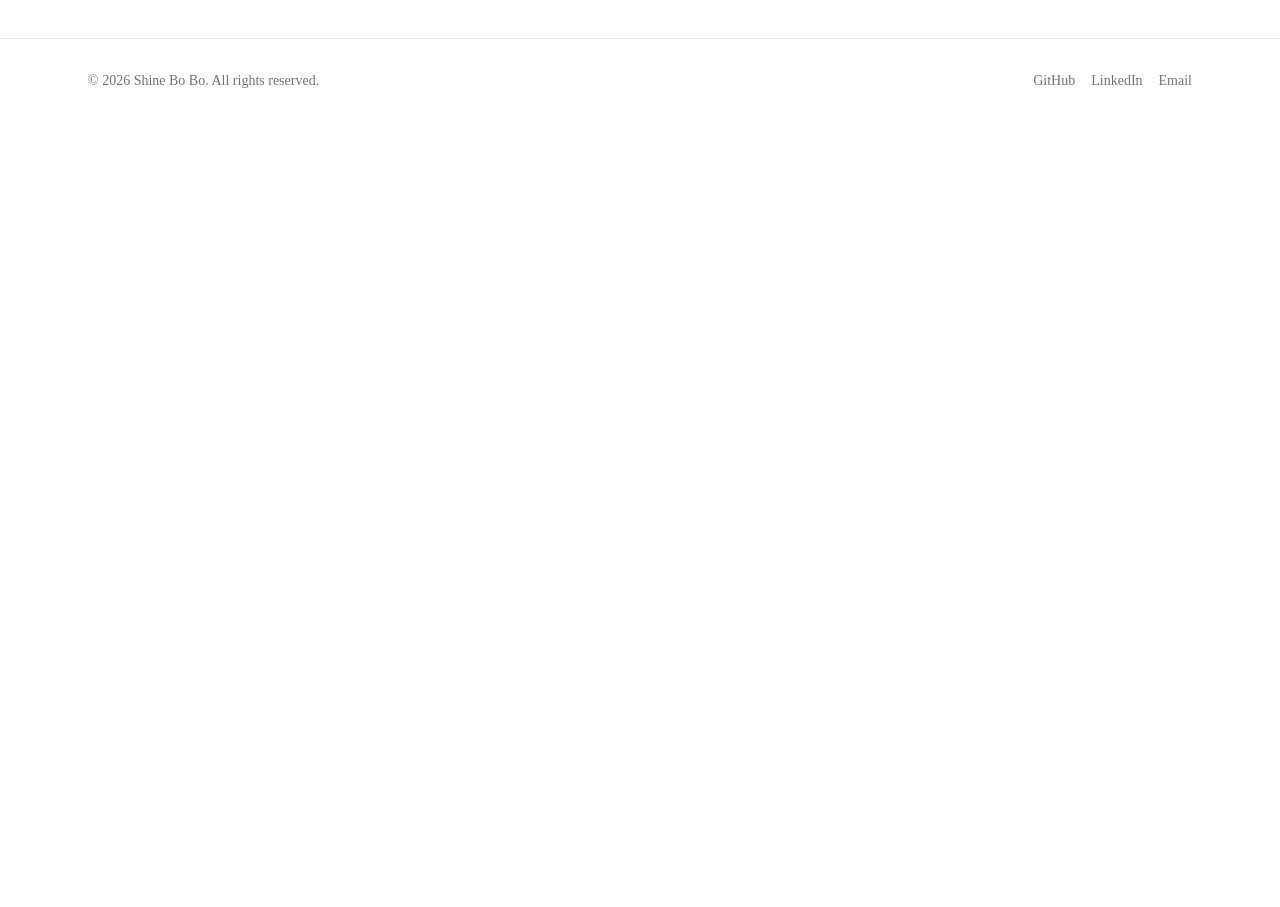
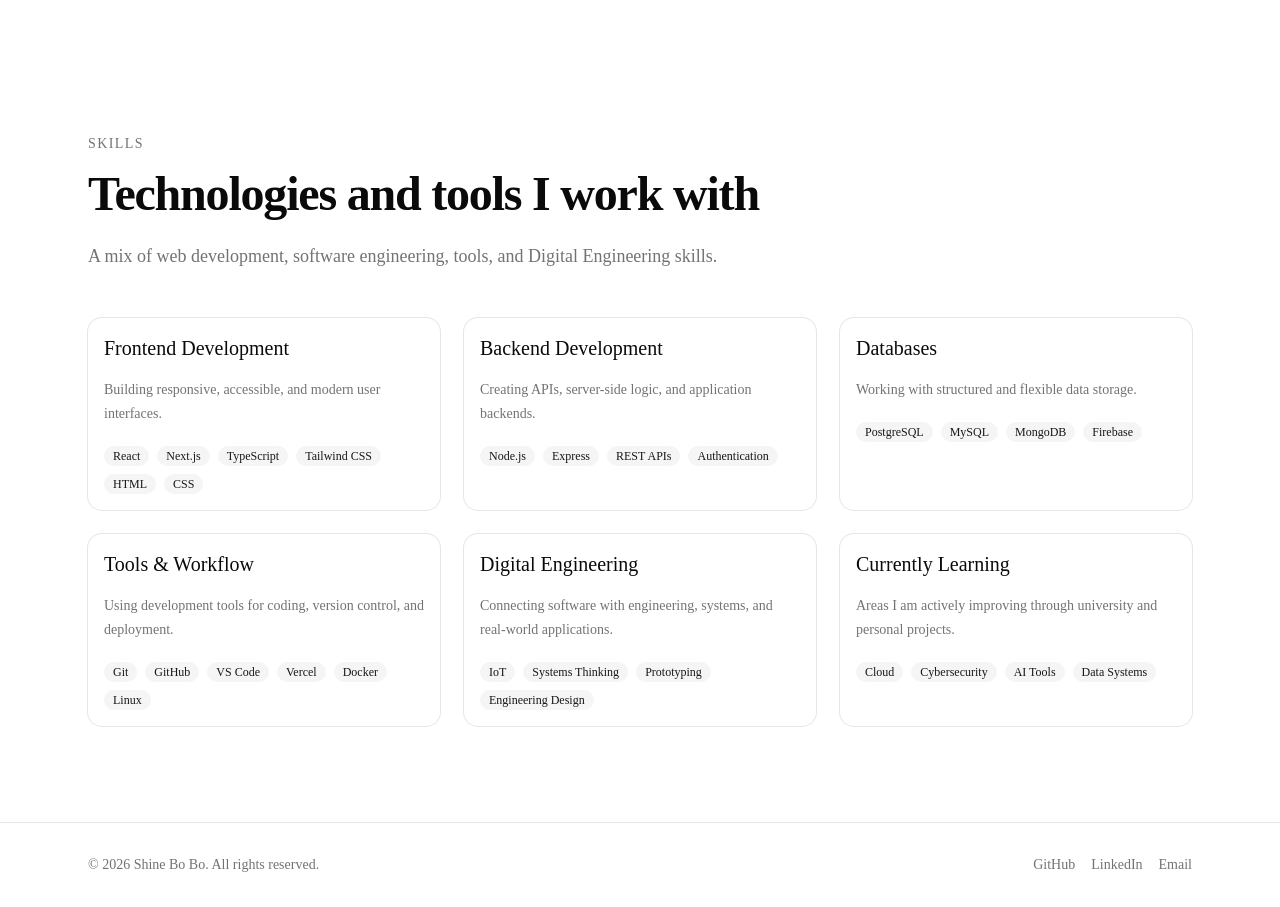
Before and after one commit to ShineBo/portfolio, a Next.js app: page / in a window 1280 px wide. Shown: the part 1440-2347 px from the top of the page. Before the commit the page ends 1563 px from the top, so only its background shows below. Built offline with nearby package versions, Linux system fonts and the light colour scheme.

Commit message:
feat: add skills preview section

```diff
--- a/src/app/page.tsx
+++ b/src/app/page.tsx
@@ -1,11 +1,13 @@
 import { FeaturedProjectsSection } from "@/components/sections/featured-projects-section"
 import { HeroSection } from "@/components/sections/hero-section"
+import { SkillsSection } from "@/components/sections/skills-section"
 
 export default function HomePage() {
   return (
     <>
       <HeroSection />
       <FeaturedProjectsSection />
+      <SkillsSection />
     </>
   )
 }
--- /dev/null
+++ b/src/components/sections/skills-section.tsx
@@ -0,0 +1,41 @@
+import { Badge } from "@/components/ui/badge"
+import { Card, CardContent, CardHeader, CardTitle } from "@/components/ui/card"
+import { SectionContainer } from "@/components/shared/section-container"
+import { SectionHeading } from "@/components/shared/section-heading"
+import { skillCategories } from "@/data/skills"
+
+export function SkillsSection() {
+  return (
+    <SectionContainer>
+      <SectionHeading
+        eyebrow="Skills"
+        title="Technologies and tools I work with"
+        description="A mix of web development, software engineering, tools, and Digital Engineering skills."
+      />
+
+      <div className="mt-12 grid gap-6 md:grid-cols-2 lg:grid-cols-3">
+        {skillCategories.map((category) => (
+          <Card key={category.title} className="h-full">
+            <CardHeader>
+              <CardTitle className="text-xl">{category.title}</CardTitle>
+            </CardHeader>
+
+            <CardContent>
+              <p className="text-sm leading-6 text-muted-foreground">
+                {category.description}
+              </p>
+
+              <div className="mt-5 flex flex-wrap gap-2">
+                {category.skills.map((skill) => (
+                  <Badge key={skill} variant="secondary">
+                    {skill}
+                  </Badge>
+                ))}
+              </div>
+            </CardContent>
+          </Card>
+        ))}
+      </div>
+    </SectionContainer>
+  )
+}
--- /dev/null
+++ b/src/data/skills.ts
@@ -0,0 +1,38 @@
+export type SkillCategory = {
+  title: string
+  description: string
+  skills: string[]
+}
+
+export const skillCategories: SkillCategory[] = [
+  {
+    title: "Frontend Development",
+    description: "Building responsive, accessible, and modern user interfaces.",
+    skills: ["React", "Next.js", "TypeScript", "Tailwind CSS", "HTML", "CSS"],
+  },
+  {
+    title: "Backend Development",
+    description: "Creating APIs, server-side logic, and application backends.",
+    skills: ["Node.js", "Express", "REST APIs", "Authentication"],
+  },
+  {
+    title: "Databases",
+    description: "Working with structured and flexible data storage.",
+    skills: ["PostgreSQL", "MySQL", "MongoDB", "Firebase"],
+  },
+  {
+    title: "Tools & Workflow",
+    description: "Using development tools for coding, version control, and deployment.",
+    skills: ["Git", "GitHub", "VS Code", "Vercel", "Docker", "Linux"],
+  },
+  {
+    title: "Digital Engineering",
+    description: "Connecting software with engineering, systems, and real-world applications.",
+    skills: ["IoT", "Systems Thinking", "Prototyping", "Engineering Design"],
+  },
+  {
+    title: "Currently Learning",
+    description: "Areas I am actively improving through university and personal projects.",
+    skills: ["Cloud", "Cybersecurity", "AI Tools", "Data Systems"],
+  },
+]
```
